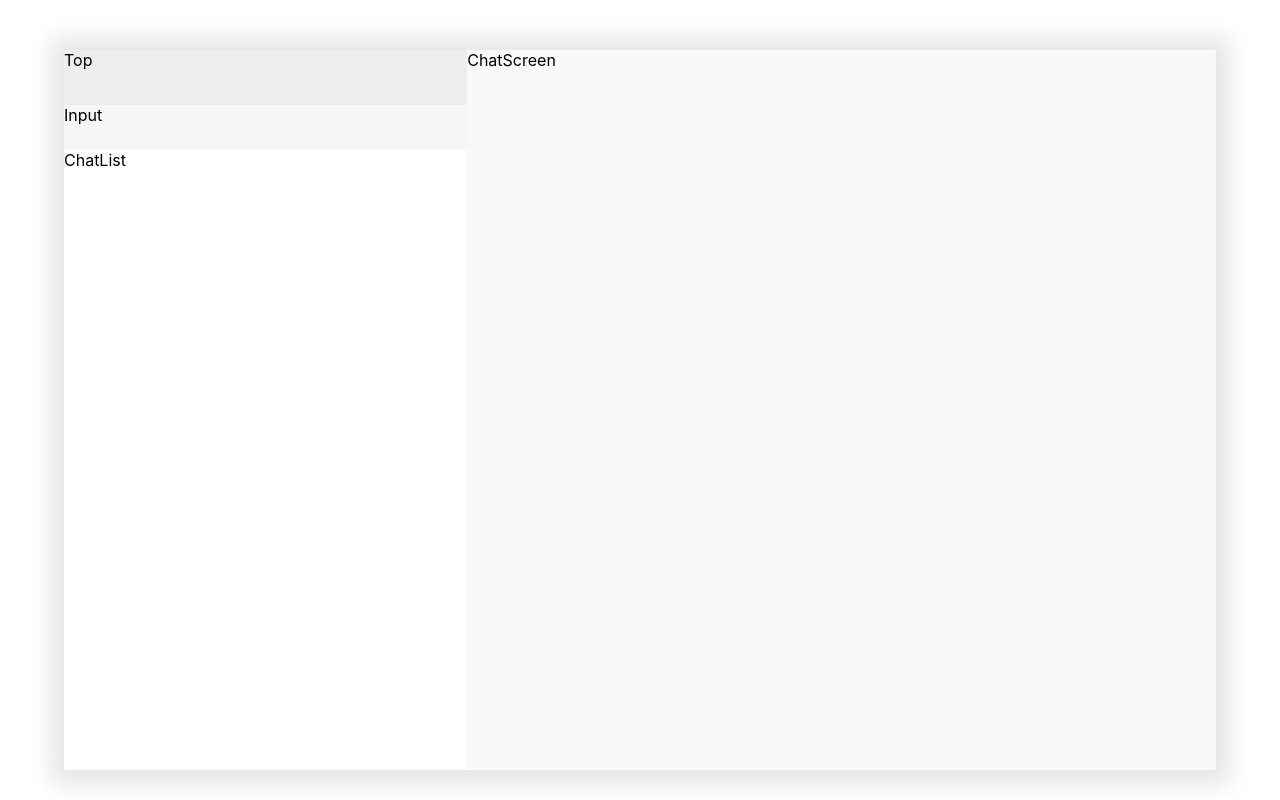
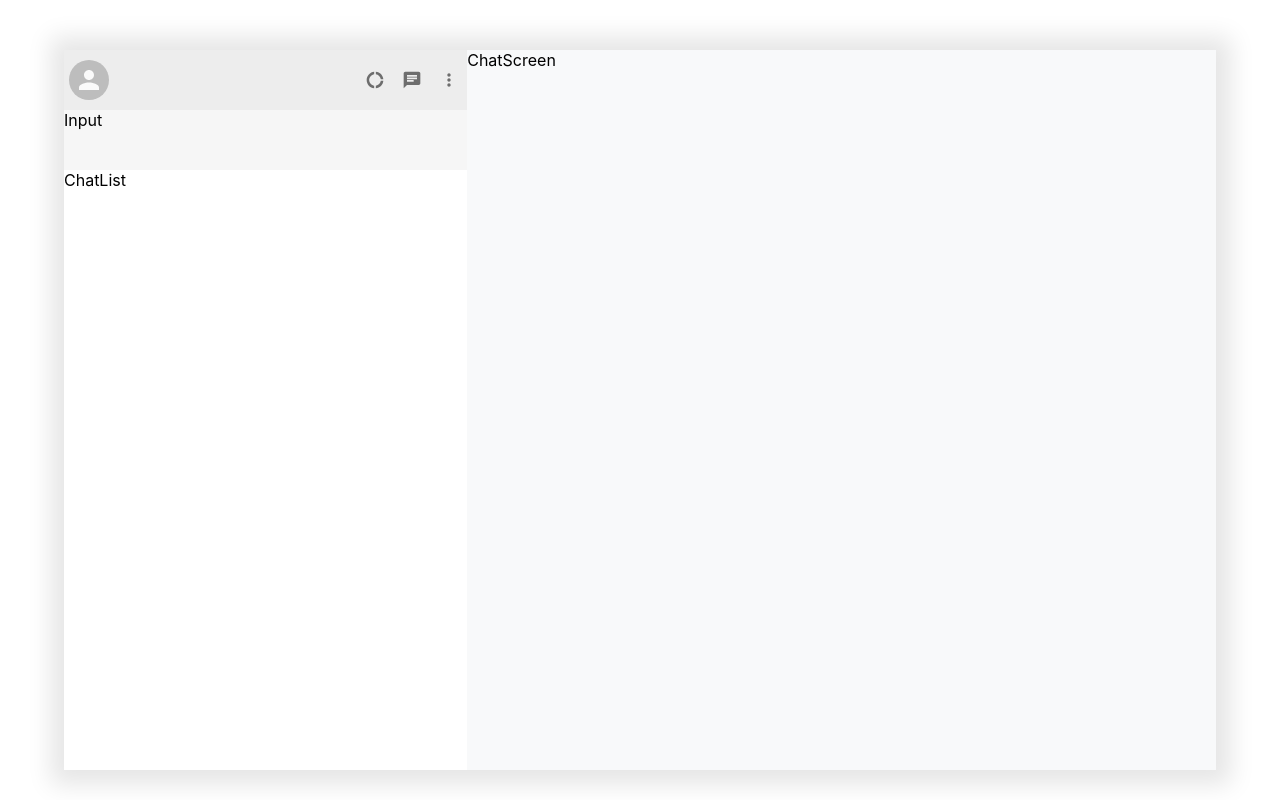
Before and after one commit to RobertPetricevic/WhatsApp-clone, a React (Create React App) app: page / in a window 1280 px wide. Built offline with nearby package versions, Linux system fonts and the light colour scheme.

Commit message:
sidebar header avatar and icons

```diff
--- a/src/App.css
+++ b/src/App.css
@@ -24,7 +24,7 @@
   display: flex;
   flex-direction: column;
   background-color: #ededed;
-  height: 100px;
+  height: 120px;
 }
 
 .chatlist {
@@ -33,10 +33,26 @@
 }
 
 .sidebar-header-top {
-  height: 55%;
+  display: flex;
+  flex-direction: row;
+  height: 50%;
+  justify-content: space-between;
+  align-items: center;
+  padding: 0px 5px;
 }
 
 .sidebar-header-input {
-  height: 45%;
+  height: 50%;
   background-color: #ffffff75;
 }
+
+.icons-box {
+  display: flex;
+  flex-direction: row;
+  justify-content: space-between;
+  width: 100px;
+}
+
+.MyCustomButton:hover {
+  color: rgba(19, 138, 19, 0.603) !important;
+}
--- a/src/components/SidebarHeader.js
+++ b/src/components/SidebarHeader.js
@@ -1,9 +1,27 @@
 import React from "react";
+
+import { Avatar, IconButton } from "@material-ui/core";
+import DonutLargeIcon from "@material-ui/icons/DonutLarge";
+import ChatIcon from "@material-ui/icons/Chat";
+import MoreVertIcon from "@material-ui/icons/MoreVert";
 
 function SidebarHeader() {
   return (
     <div className="sidebar-header">
-      <div className="sidebar-header-top">Top</div>
+      <div className="sidebar-header-top">
+        <Avatar />
+        <div className="icons-box">
+          <IconButton size="small" className={"MyCustomButton"}>
+            <DonutLargeIcon fontSize="small" />
+          </IconButton>
+          <IconButton size="small" className={"MyCustomButton"}>
+            <ChatIcon fontSize="small" />
+          </IconButton>
+          <IconButton size="small" className={"MyCustomButton"}>
+            <MoreVertIcon fontSize="small" />
+          </IconButton>
+        </div>
+      </div>
       <div className="sidebar-header-input">Input</div>
     </div>
   );
```
